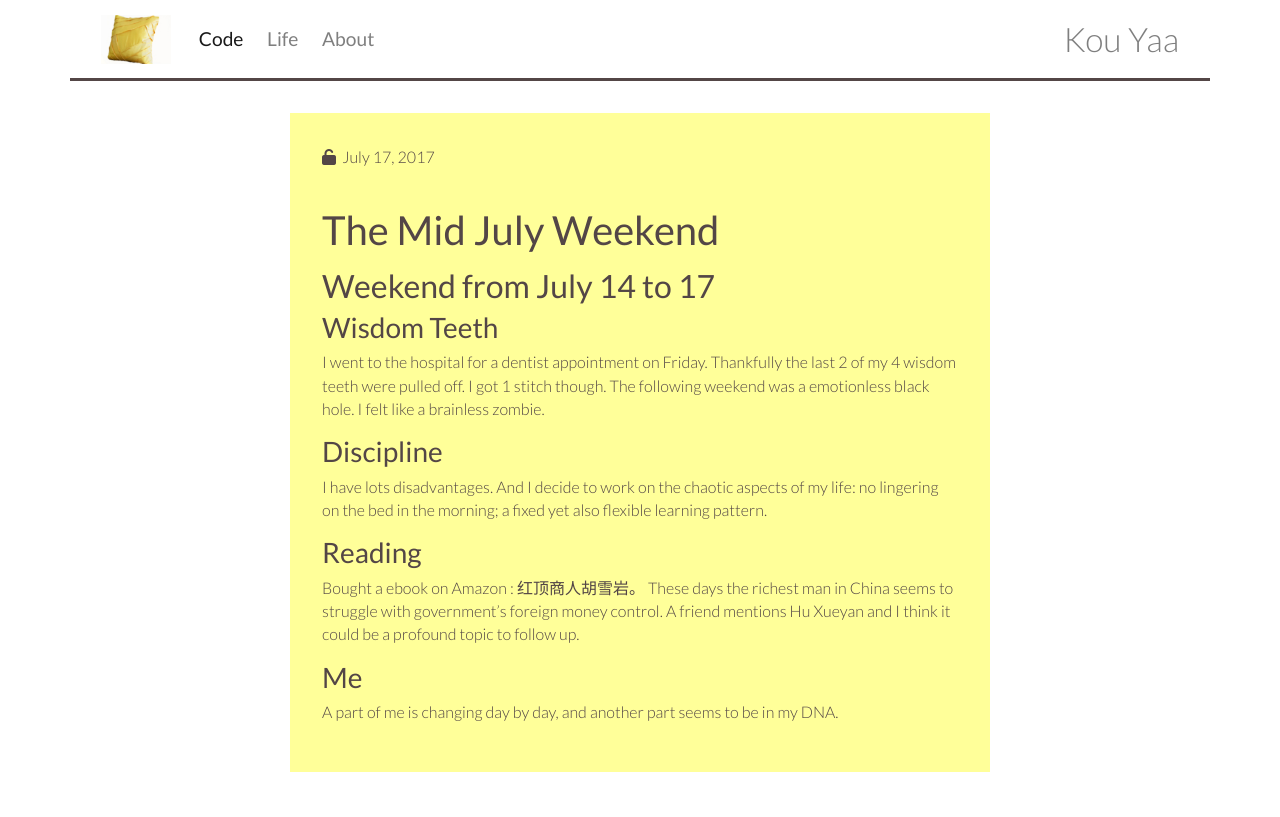
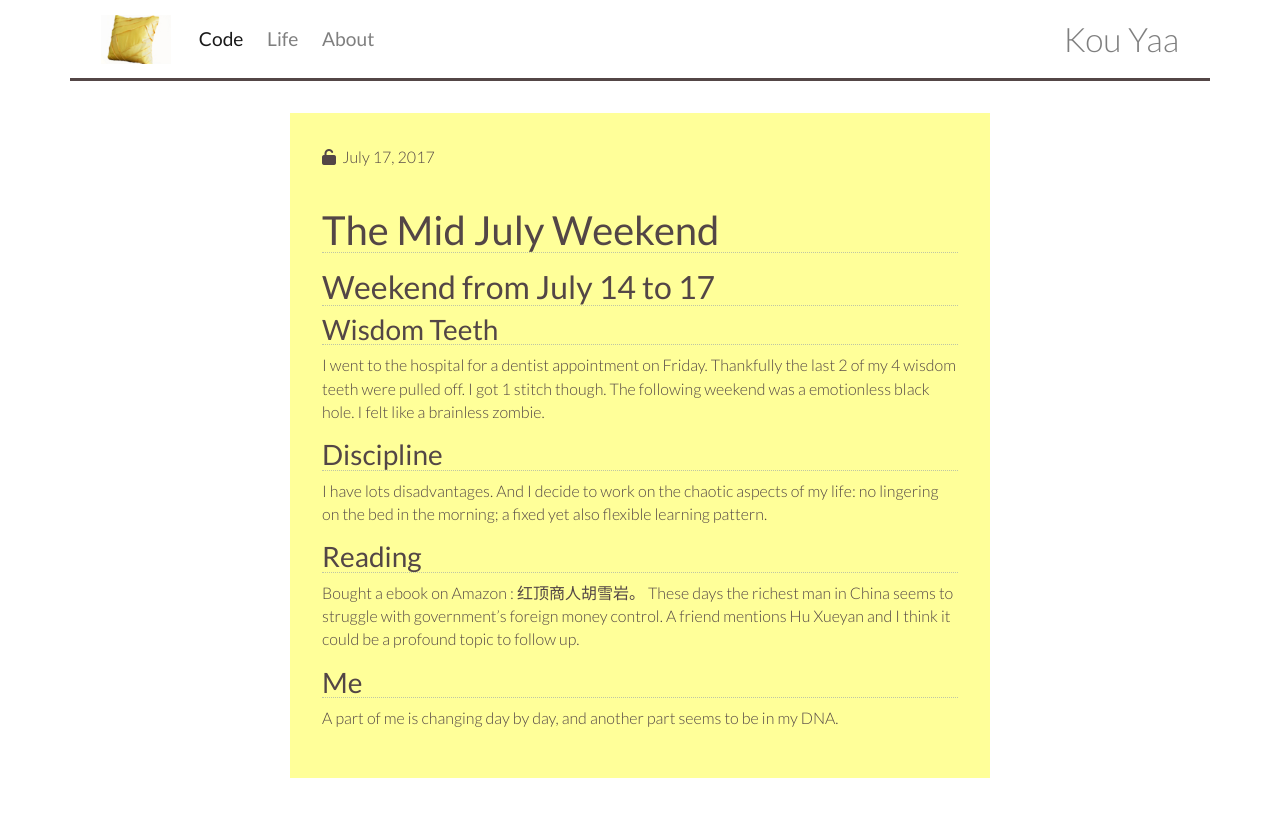
Before and after one commit to yinkouya/yinkouya.github.io, a Jekyll site: the page built from _posts/2017-07-17-The-Mid-July-Weekend.md, in a window 1280 px wide. Shown: the top 817 px of the page. Built offline with Jekyll 4.4.1, drawn with Linux system fonts in a browser that asks for light colours; nearby versions of some CDN libraries.

Commit message:
Update style.css

```diff
--- a/assets/style.css
+++ b/assets/style.css
@@ -53,12 +53,8 @@ article h1{
   margin-top: 1em;
 }
 
-/* article p {
-  text-decoration: dashed underline #BFC6A5;
-}
-*/
-aritcle li {
-  border-bottom: thin dotted #BFC6A5;
+article h1,h2,h3,h4,h5,h6 {
+ border-bottom: thin dotted #BFC6A5;
 }
 
 article a { color: #ff9900;}
```
